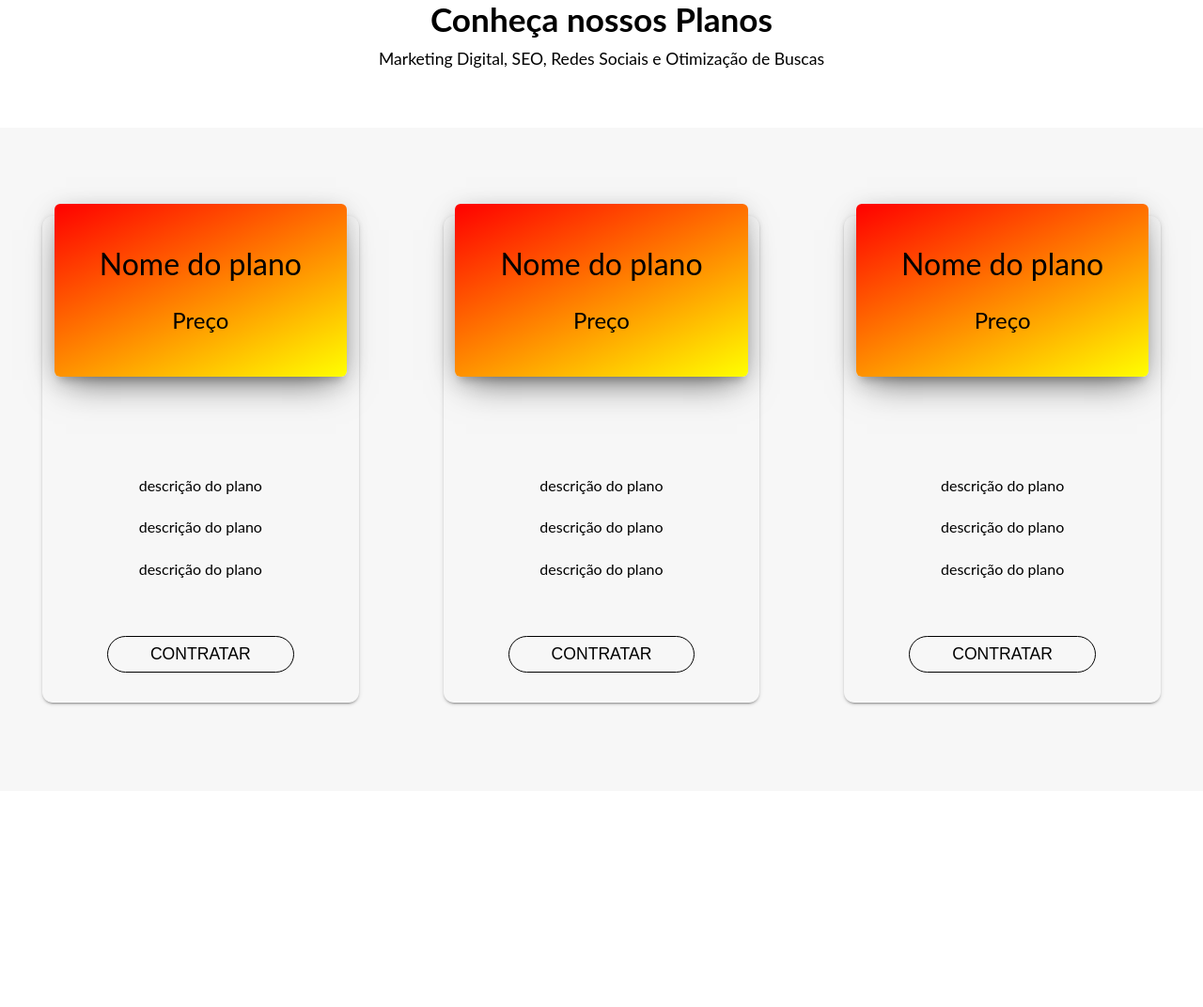
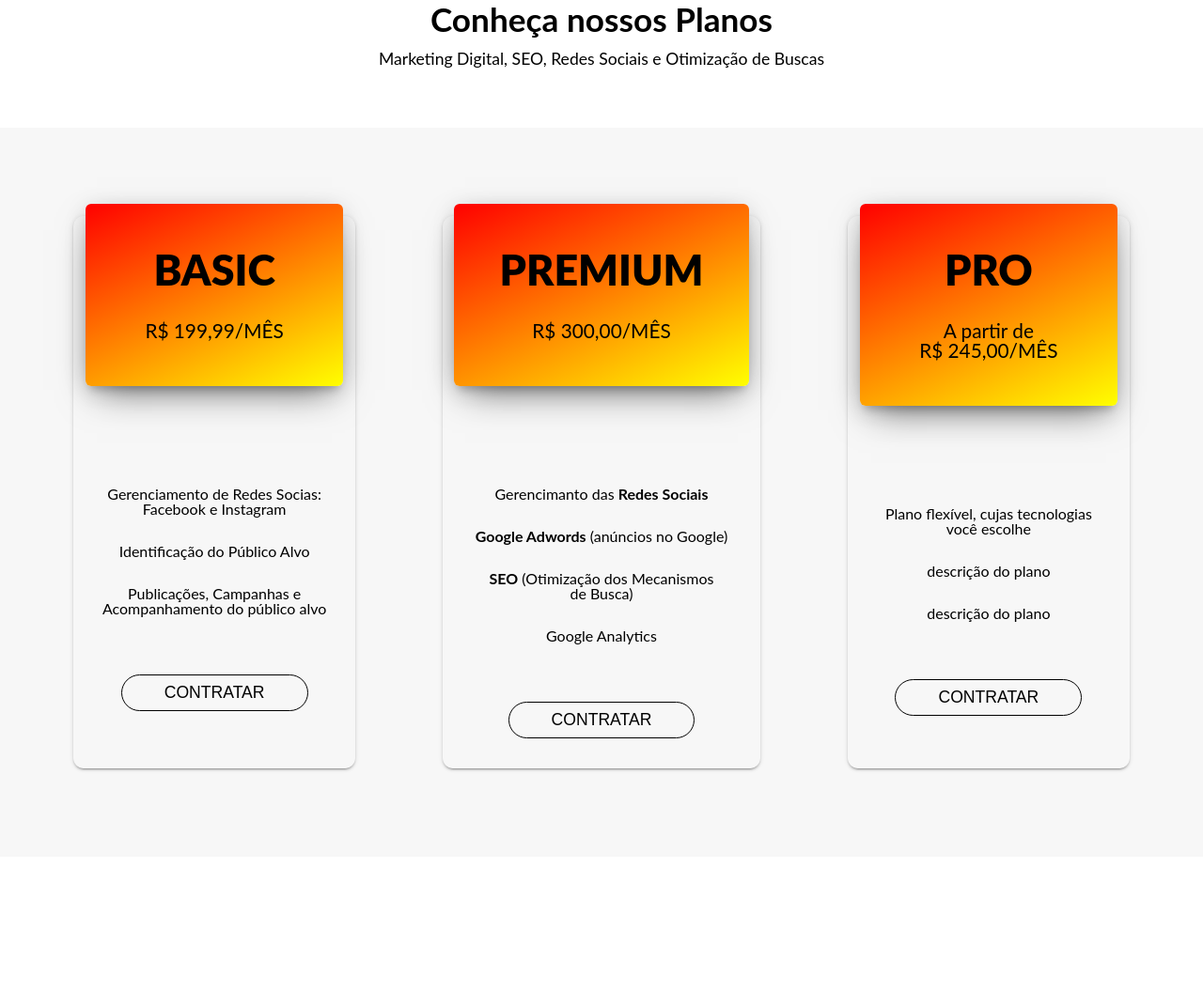
Before and after one commit to gabsgasps/Etec-TCM-Mod2, a PHP site: page /planos.php in a window 1280 px wide. Shown: the part 761-1833 px from the top of the page at 94% size. Run offline with PHP 8.4, Linux system fonts and the light colour scheme; some libraries are stand-ins or nearby versions.

Commit message:
mexendo nos cards de planos e colocando textos para serem revisados

```diff
--- a/css/main.css
+++ b/css/main.css
@@ -48,6 +48,9 @@ q:before, q:after {
 table {
   border-collapse: collapse;
   border-spacing: 0; }
+
+strong {
+  font-weight: bolder; }
 
 header, .header-sobre, .planos-header, .area-Login, .header-areaUsu {
   background-position: center bottom;
@@ -780,7 +783,7 @@ footer {
     height: auto;
     margin: 0 auto;
     display: flex;
-    justify-content: space-around;
+    justify-content: space-evenly;
     flex-flow: row wrap; }
     .area-Planos .wrap .card-planos {
       min-width: 300px;
@@ -798,10 +801,11 @@ footer {
         border-radius: 6px;
         background: linear-gradient(336deg, yellow, red); }
         .area-Planos .wrap .card-planos .card-header h4 {
-          font-size: 2rem;
+          font-size: 2.8rem;
+          font-weight: 900;
           margin-bottom: 2rem; }
         .area-Planos .wrap .card-planos .card-header h6 {
-          font-size: 1.5rem; }
+          font-size: 1.3rem; }
       .area-Planos .wrap .card-planos .card-body {
         padding: 3rem 0rem; }
         .area-Planos .wrap .card-planos .card-body ul li {
--- a/css/planos.scss
+++ b/css/planos.scss
@@ -65,7 +65,7 @@
 		height: auto;
 		margin: 0 auto;
 		display: flex;
-		justify-content: space-around;
+		justify-content: space-evenly;
 		flex-flow: row wrap;
 		.card-planos{
 			min-width: 300px;
@@ -88,12 +88,13 @@
                 background: linear-gradient(336deg, yellow, red);
 
 				h4{
-					font-size: 2rem;
+					font-size: 2.8rem;
+					font-weight: 900;
 					margin-bottom: 2rem;
 				}
 
 				h6{
-					font-size: 1.5rem;
+					font-size: 1.3rem;
 				}
 			}
 
--- a/css/reset/reset.scss
+++ b/css/reset/reset.scss
@@ -47,3 +47,6 @@ table {
 	border-collapse: collapse;
 	border-spacing: 0;
 }
+strong{
+	font-weight: bolder;
+}
--- a/header-nav.php
+++ b/header-nav.php
@@ -12,7 +12,7 @@
       rel="stylesheet">
 
 
-	<link rel="stylesheet" href="https://use.fontawesome.com/releases/v5.3.1/css/all.css" integrity="sha384-mzrmE5qonljUremFsqc01SB46JvROS7bZs3IO2EmfFsd15uHvIt+Y8vEf7N7fWAU" crossorigin="anonymous">
+	<!-- <link rel="stylesheet" href="https://use.fontawesome.com/releases/v5.3.1/css/all.css" integrity="sha384-mzrmE5qonljUremFsqc01SB46JvROS7bZs3IO2EmfFsd15uHvIt+Y8vEf7N7fWAU" crossorigin="anonymous"> -->
 
 	<link rel="stylesheet" href="css/main.css">
 </head>
@@ -68,7 +68,7 @@
 				<form action="logar.php" method="post">
 					<input type="text" placeholder="Email" name="campoEmail" class="campoEmail">
 					<input type="password" placeholder="Senha" name="campoSenha" class="campoSenha">
-					<button type="submit">Envia</button>
+					<button type="submit">Entrar</button>
 				</form>
 			<a id="cadastrar">Quero me cadastrar</a>
 	<!-- href="cadastro-mobile.php"   -->
--- a/planos.php
+++ b/planos.php
@@ -16,14 +16,19 @@
 		<div class="wrap">
 			<div class="card-planos">
 				<div class="card-header">
-					<h4>Nome do plano</h4>
-					<h6>Preço</h6>
+					<h4>BASIC</h4>
+					<h6>R$ 199,99/MÊS</h6>
 				</div>
 				<div class="card-body">
 					<ul>
-						<li>descrição do plano</li>
-						<li>descrição do plano</li>
-						<li>descrição do plano</li>
+						<li>
+							Gerenciamento de Redes Socias: <br>
+							Facebook e Instagram
+						</li>
+						<li>
+							Identificação do Público Alvo
+						</li>
+						<li>Publicações, Campanhas e <br> Acompanhamento do público alvo</li>
 					</ul>
 				</div>
 				<div class="card-footer">
@@ -33,14 +38,15 @@
 
 			<div class="card-planos">
 				<div class="card-header">
-					<h4>Nome do plano</h4>
-					<h6>Preço</h6>
+					<h4>PREMIUM</h4>
+					<h6>R$ 300,00/MÊS</h6>
 				</div>
 				<div class="card-body">
 					<ul>
-						<li>descrição do plano</li>
-						<li>descrição do plano</li>
-						<li>descrição do plano</li>
+						<li>Gerencimanto das <strong>Redes Sociais</strong> </li>
+						<li> <strong>Google Adwords</strong> (anúncios no Google)</li>
+						<li> <strong>SEO</strong>  (Otimização dos Mecanismos <br> de Busca)</li>
+						<li>Google Analytics</li>
 					</ul>
 				</div>
 				<div class="card-footer">
@@ -50,12 +56,12 @@
 
 			<div class="card-planos">
 				<div class="card-header">
-					<h4>Nome do plano</h4>
-					<h6>Preço</h6>
+					<h4>PRO</h4>
+					<h6>A partir de <br> R$ 245,00/MÊS</h6>
 				</div>
 				<div class="card-body">
 					<ul>
-						<li>descrição do plano</li>
+						<li>Plano flexível, cujas tecnologias <br> você escolhe</li>
 						<li>descrição do plano</li>
 						<li>descrição do plano</li>
 					</ul>
```
Also changed, not shown: 1 other file.
